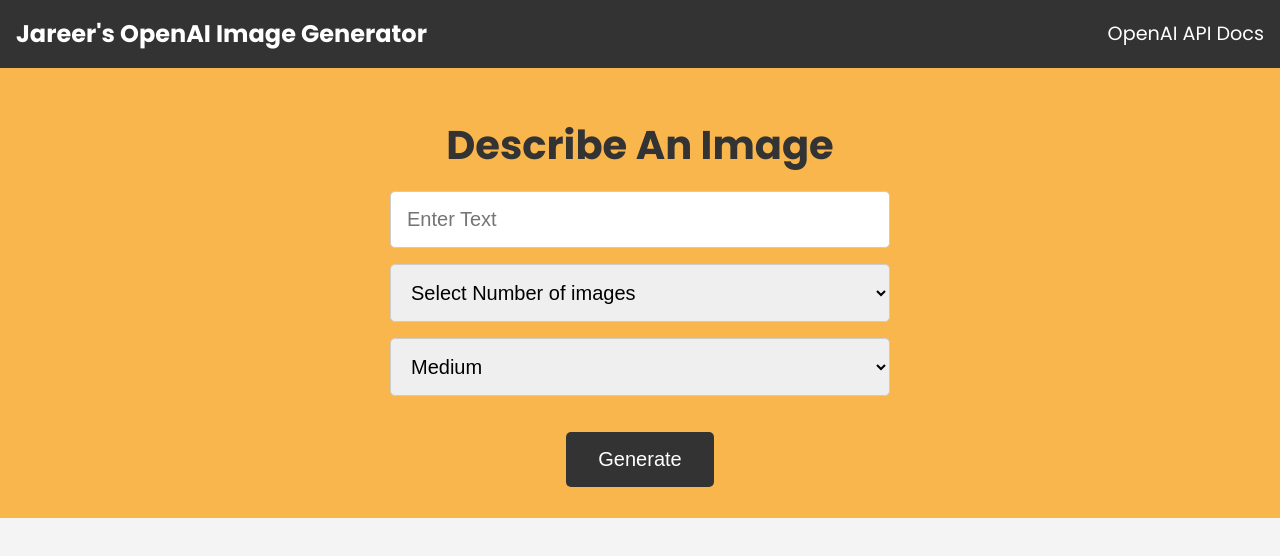
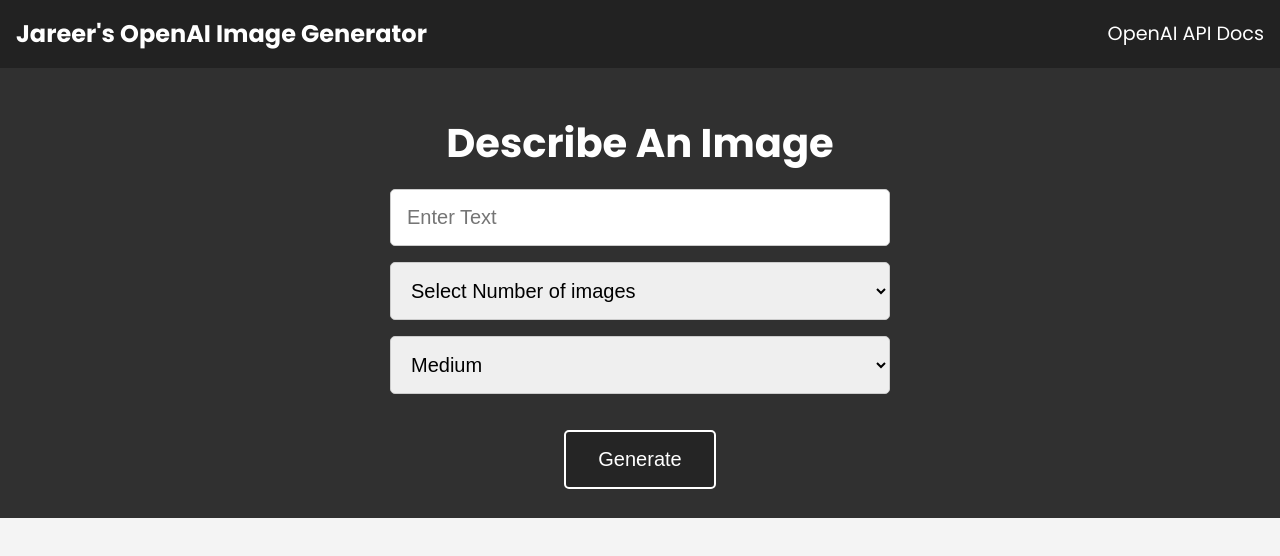
Before and after one commit to jareerzeenam/OpenAI-Image-Generate, a website: page public/index.html in a window 1280 px wide. Drawn offline with Linux system fonts and the light colour scheme.

Commit message:
Styles modified

```diff
--- a/public/css/style.css
+++ b/public/css/style.css
@@ -9,7 +9,8 @@
 }
 
 :root {
-  --primary-color: #f9b64d;
+  --primary-color: #303030;
+  --inner-color: #f9b64d;;
 }
 
 body {
@@ -22,7 +23,7 @@
 
 /* Navbar */
 .navbar {
-  background: #333;
+  background: rgb(34, 34, 34);
   color: #fff;
   padding: 1rem;
   display: flex;
@@ -46,7 +47,7 @@
 }
 
 .navbar a:hover {
-  color: var(--primary-color);
+  color: var(--inner-color);
 }
 
 /* Showcase */
@@ -58,7 +59,7 @@
 
 .showcase h1 {
   font-size: 2.5rem;
-  color: #333;
+  color: rgb(255, 255, 255);
   text-align: center;
   padding: 1rem 0;
 }
@@ -86,15 +87,18 @@
 form button {
   font-size: 20px;
   padding: 1rem 2rem;
-  border: none;
+  border: 2px solid white;
   border-radius: 5px;
-  background: #333;
+  background: rgb(37, 37, 37);
   color: #fff;
   cursor: pointer;
   margin-top: 20px;
+  transition: all 0.1s ease-in-out;
 }
 
 form button:hover {
+  border: 2px solid var(--inner-color);
+  color: var(--inner-color);
   transform: scale(1.1);
 }
 
```
